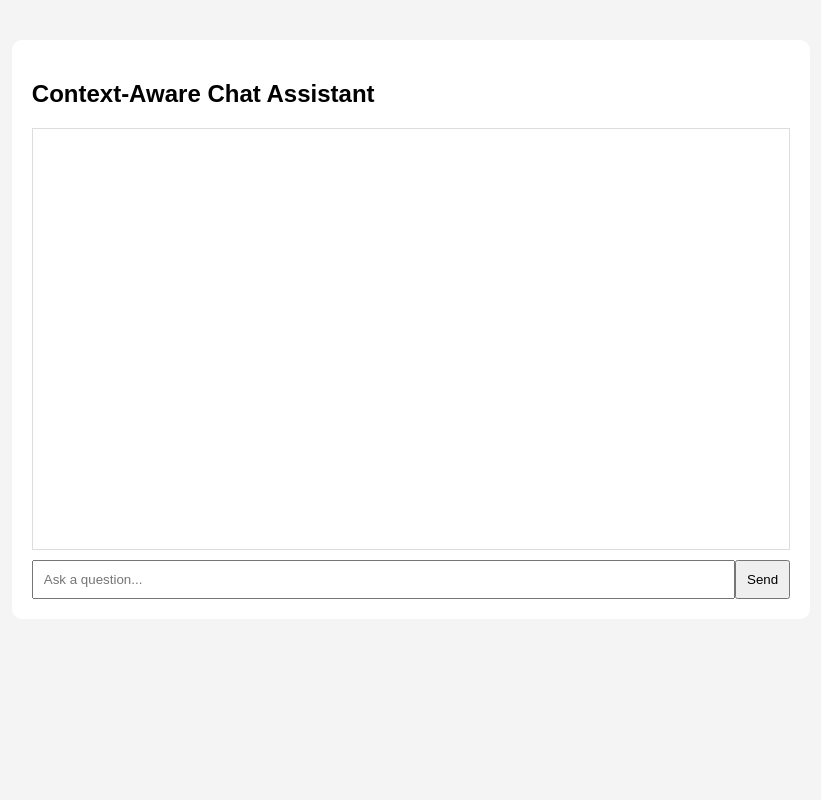
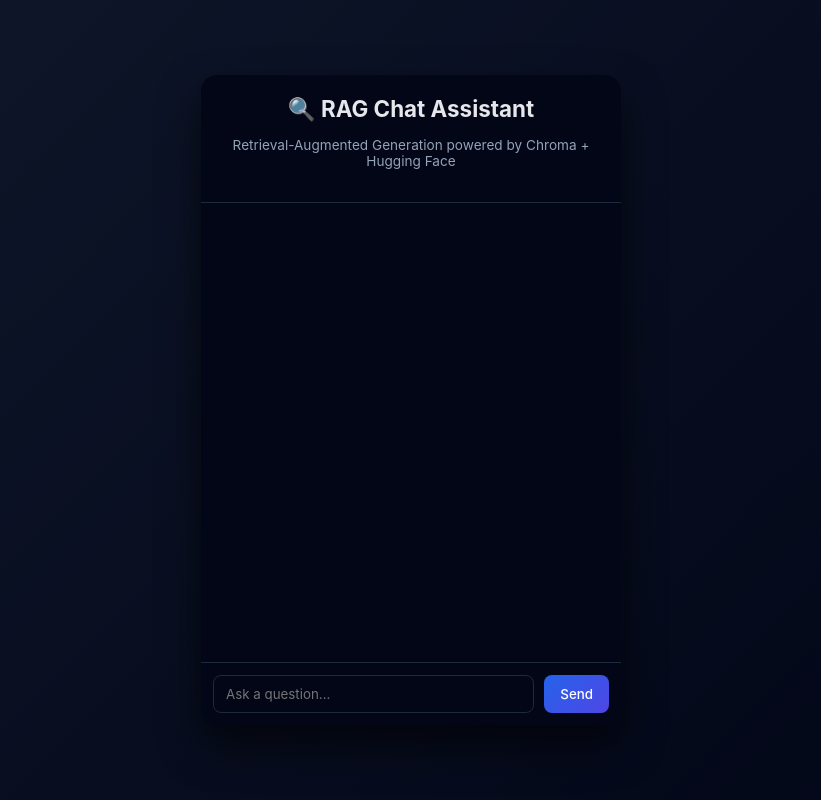
Before and after one commit to KrrishGupta29/RAG_Project, a Flask app: page / in a window 1280 px wide. Shown: the whole page, without its empty margins (229-1050 px from the left). Run offline with Flask 3, Linux system fonts and the light colour scheme; parts of the project's set-up code (start-up, migrations or seed data) failed here and were passed over.

Commit message:
Updating files

```diff
--- a/project.py
+++ b/project.py
@@ -72,7 +72,7 @@ def clean_output(text):
     text = re.sub(r'\n.*', '', text)  # Single line
     if not text or text == "I don't know.":
         return text
-    return text.capitalize() + "."
+    return text[0].upper() + text[1:] + "."
 
 
 from langchain_core.runnables import RunnablePassthrough
--- a/static/chat.js
+++ b/static/chat.js
@@ -1,8 +1,11 @@
 function addMessage(text, sender) {
     const chatBox = document.getElementById("chat-box");
     const msg = document.createElement("div");
-    msg.className = sender;
+
+    // Match CSS classes: message + user/bot
+    msg.classList.add("message", sender);
     msg.innerText = text;
+
     chatBox.appendChild(msg);
     chatBox.scrollTop = chatBox.scrollHeight;
 }
@@ -10,18 +13,27 @@ function addMessage(text, sender) {
 function sendMessage() {
     const input = document.getElementById("user-input");
     const question = input.value.trim();
+
     if (!question) return;
 
+    // Show user message
     addMessage(question, "user");
     input.value = "";
 
     fetch("/ask", {
         method: "POST",
-        headers: { "Content-Type": "application/json" },
+        headers: {
+            "Content-Type": "application/json"
+        },
         body: JSON.stringify({ question: question })
     })
     .then(res => res.json())
     .then(data => {
+        // Show bot response
         addMessage(data.answer, "bot");
+    })
+    .catch(err => {
+        addMessage("Something went wrong. Please try again.", "bot");
+        console.error(err);
     });
 }
--- a/static/style.css
+++ b/static/style.css
@@ -1,45 +1,102 @@
-body {
-    font-family: Arial;
-    background: #f4f4f4;
+* {
+    box-sizing: border-box;
+    font-family: 'Inter', sans-serif;
 }
 
-.chat-container {
-    width: 60%;
-    margin: 40px auto;
-    background: white;
+body {
+    margin: 0;
+    background: linear-gradient(135deg, #0f172a, #020617);
+    color: #e5e7eb;
+    height: 100vh;
+    display: flex;
+    justify-content: center;
+    align-items: center;
+}
+
+.app-container {
+    width: 420px;
+    height: 650px;
+    background: #020617;
+    border-radius: 16px;
+    display: flex;
+    flex-direction: column;
+    box-shadow: 0 20px 40px rgba(0,0,0,0.6);
+    overflow: hidden;
+}
+
+.app-header {
     padding: 20px;
-    border-radius: 10px;
+    text-align: center;
+    border-bottom: 1px solid #1e293b;
+}
+
+.app-header h1 {
+    margin: 0;
+    font-size: 1.4rem;
+}
+
+.app-header p {
+    font-size: 0.85rem;
+    color: #94a3b8;
 }
 
 #chat-box {
-    height: 400px;
+    flex: 1;
+    padding: 15px;
     overflow-y: auto;
-    border: 1px solid #ddd;
-    padding: 10px;
+}
+
+.message {
+    max-width: 80%;
+    padding: 12px 14px;
+    margin-bottom: 12px;
+    border-radius: 12px;
+    line-height: 1.4;
+    animation: fadeIn 0.3s ease;
 }
 
 .user {
-    text-align: right;
-    margin: 8px;
-    color: blue;
+    background: #2563eb;
+    align-self: flex-end;
 }
 
 .bot {
-    text-align: left;
-    margin: 8px;
-    color: green;
+    background: #1e293b;
+    align-self: flex-start;
 }
 
 .input-area {
     display: flex;
-    margin-top: 10px;
+    padding: 12px;
+    border-top: 1px solid #1e293b;
 }
 
 input {
     flex: 1;
-    padding: 10px;
+    padding: 10px 12px;
+    background: #020617;
+    border: 1px solid #1e293b;
+    color: #e5e7eb;
+    border-radius: 8px;
+    outline: none;
 }
 
 button {
-    padding: 10px;
+    margin-left: 10px;
+    padding: 10px 16px;
+    border-radius: 8px;
+    border: none;
+    cursor: pointer;
+    background: linear-gradient(135deg, #2563eb, #4f46e5);
+    color: white;
+    font-weight: 500;
 }
+
+button:hover {
+    opacity: 0.9;
+}
+
+@keyframes fadeIn {
+    from { opacity: 0; transform: translateY(5px); }
+    to { opacity: 1; transform: translateY(0); }
+}
--- a/templates/chat.html
+++ b/templates/chat.html
@@ -1,15 +1,21 @@
 <!DOCTYPE html>
 <html lang="en">
 <head>
-    <meta charset="utf-8">
+    <meta charset="UTF-8">
     <meta name="viewport" content="width=device-width, initial-scale=1.0">
-    <title>RAG Chat App</title>
-    <link rel="stylesheet" href="/static/style.css">
+    <title>RAG Chat Assistant</title>
+
+    <link rel="stylesheet" href="{{ url_for('static', filename='style.css') }}">
+    <script defer src="{{ url_for('static', filename='chat.js') }}"></script>
 </head>
 <body>
 
-<div class="chat-container">
-    <h2>Context-Aware Chat Assistant</h2>
+<div class="app-container">
+    <header class="app-header">
+        <h1>🔍 RAG Chat Assistant</h1>
+        <p>Retrieval-Augmented Generation powered by Chroma + Hugging Face</p>
+    </header>
+
     <div id="chat-box"></div>
 
     <div class="input-area">
@@ -18,6 +24,5 @@
     </div>
 </div>
 
-<script src="/static/chat.js"></script>
 </body>
 </html>
```
